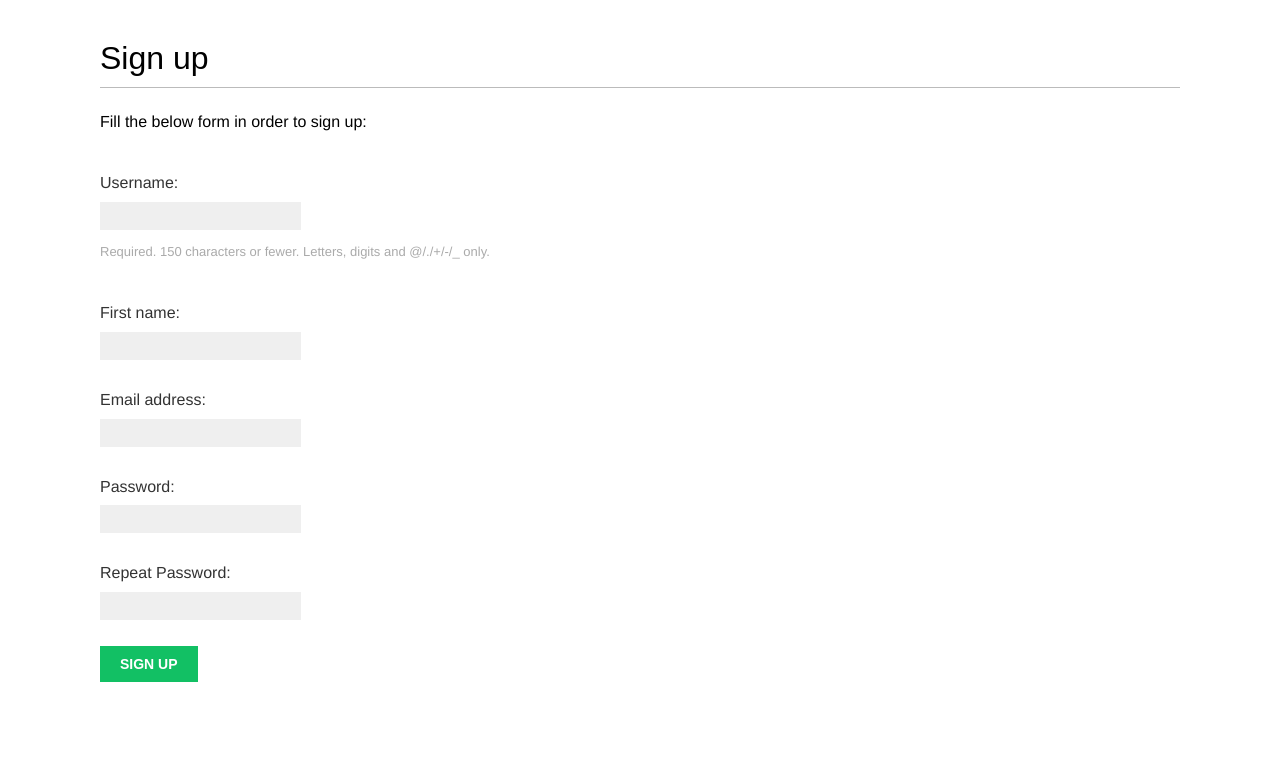
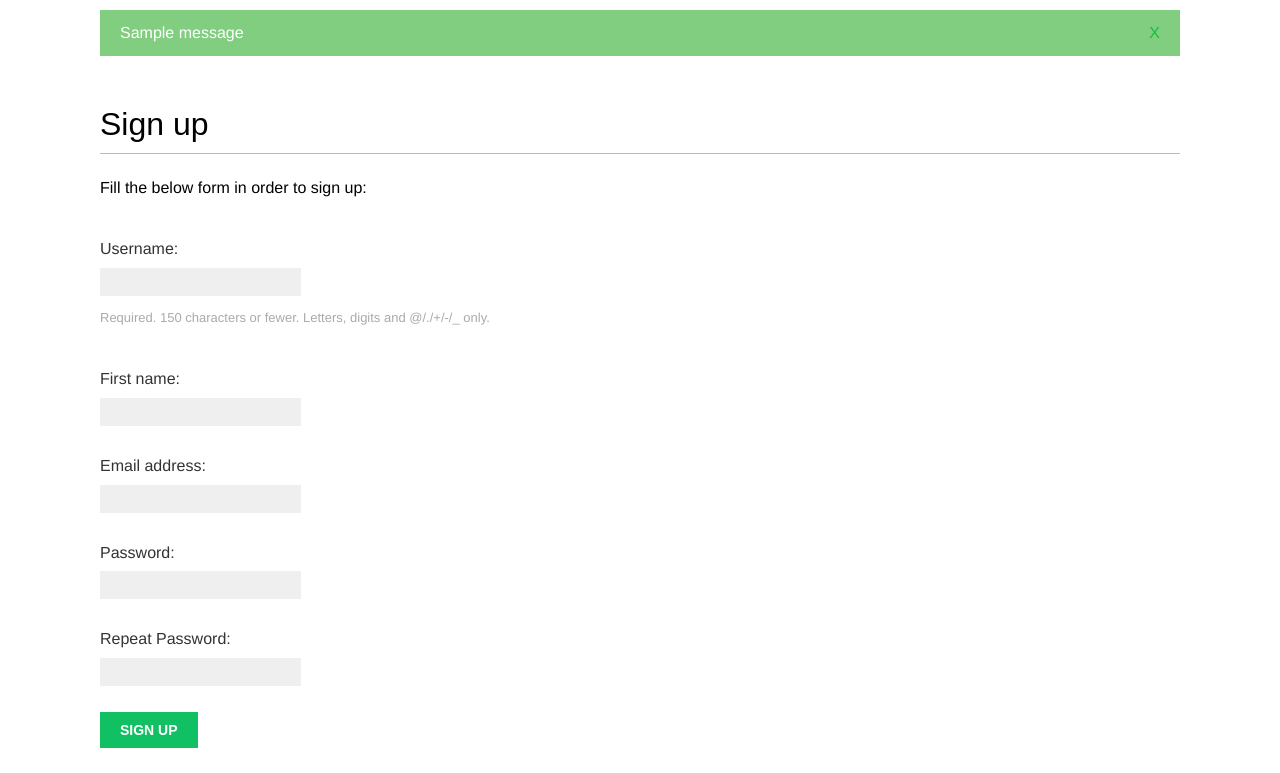
Before and after one commit to kformanowicz/bookmarks, a Django app: page /account/register/ in a window 1280 px wide. Shown: the part 47-820 px from the top of the page. Before the commit the page ends 729 px from the top, so only its background shows below. Run offline with Django 3.2, Linux system fonts and the light colour scheme; tables that the repository leaves empty hold one stand-in row (values such as "Sample post"); one stand-in notice (Sample message) is shown; some web fonts are replaced.

Commit message:
Added error and success messages during profile update

```diff
--- a/bookmarks/account/templates/base.html
+++ b/bookmarks/account/templates/base.html
@@ -32,6 +32,16 @@
             {% endif %}
         </span>
     </div>
+    {% if messages %}
+        <ul class="messages">
+            {% for message in messages %}
+                <li class="{{ message.tags }}">
+                    {{ message|safe }}
+                        <a href="#" class="close">X</a>
+                </li>
+            {% endfor %}
+        </ul>
+    {% endif %}
     <div id="content">
         {% block content %}
         {% endblock %}
--- a/bookmarks/account/views.py
+++ b/bookmarks/account/views.py
@@ -1,5 +1,6 @@
 from django.shortcuts import render
 from django.http import HttpResponse
+from django.contrib import messages
 from django.contrib.auth import authenticate, login
 from django.contrib.auth.decorators import login_required
 from .forms import LoginForm, UserRegistrationForm, UserEditForm, ProfileEditForm
@@ -52,6 +53,9 @@ def edit(request):
         if user_form.is_valid() and profile_form.is_valid():
             user_form.save()
             profile_form.save()
+            messages.success(request, 'Profile update successful.')
+        else:
+            messages.error(request, 'Oops! There was an error during profile update.')
     else:
         user_form = UserEditForm(instance=request.user)
         profile_form = ProfileEditForm(instance=request.user.profile)
```
